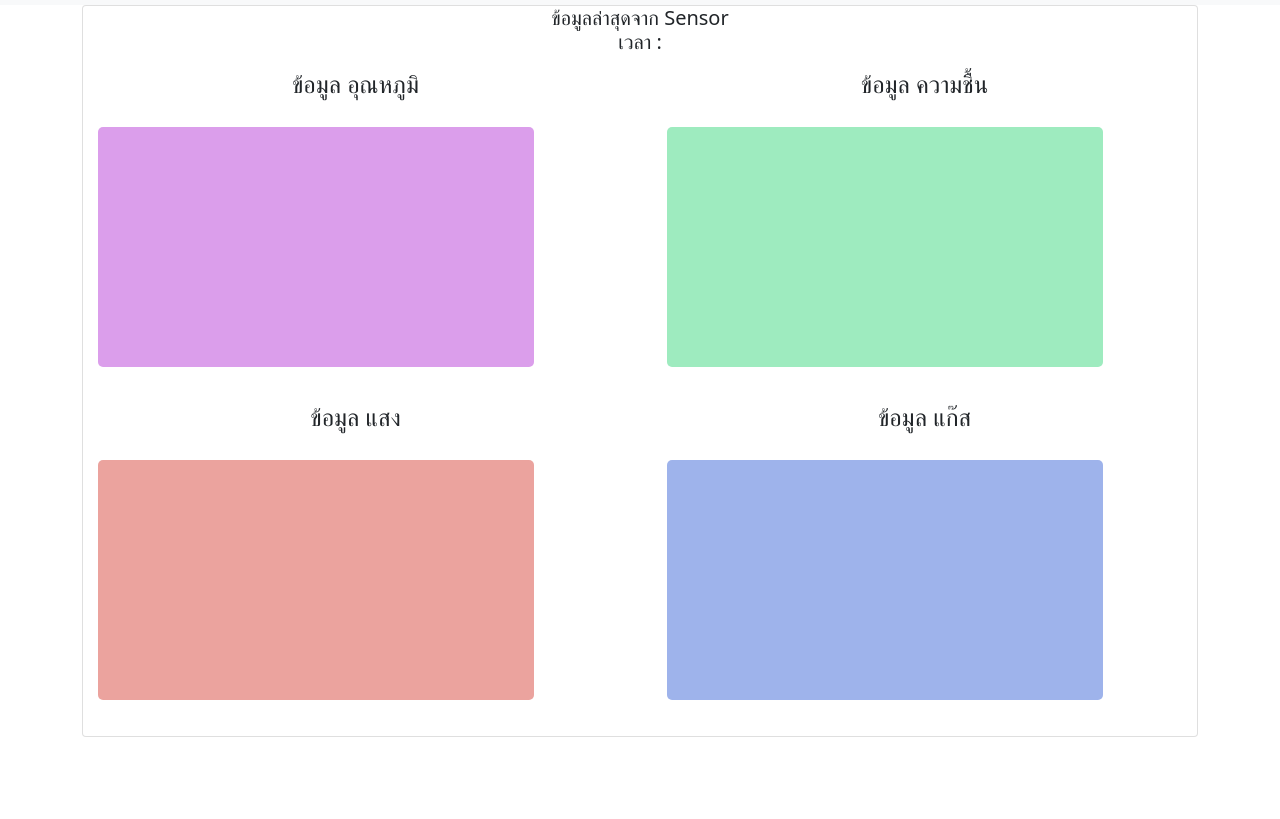
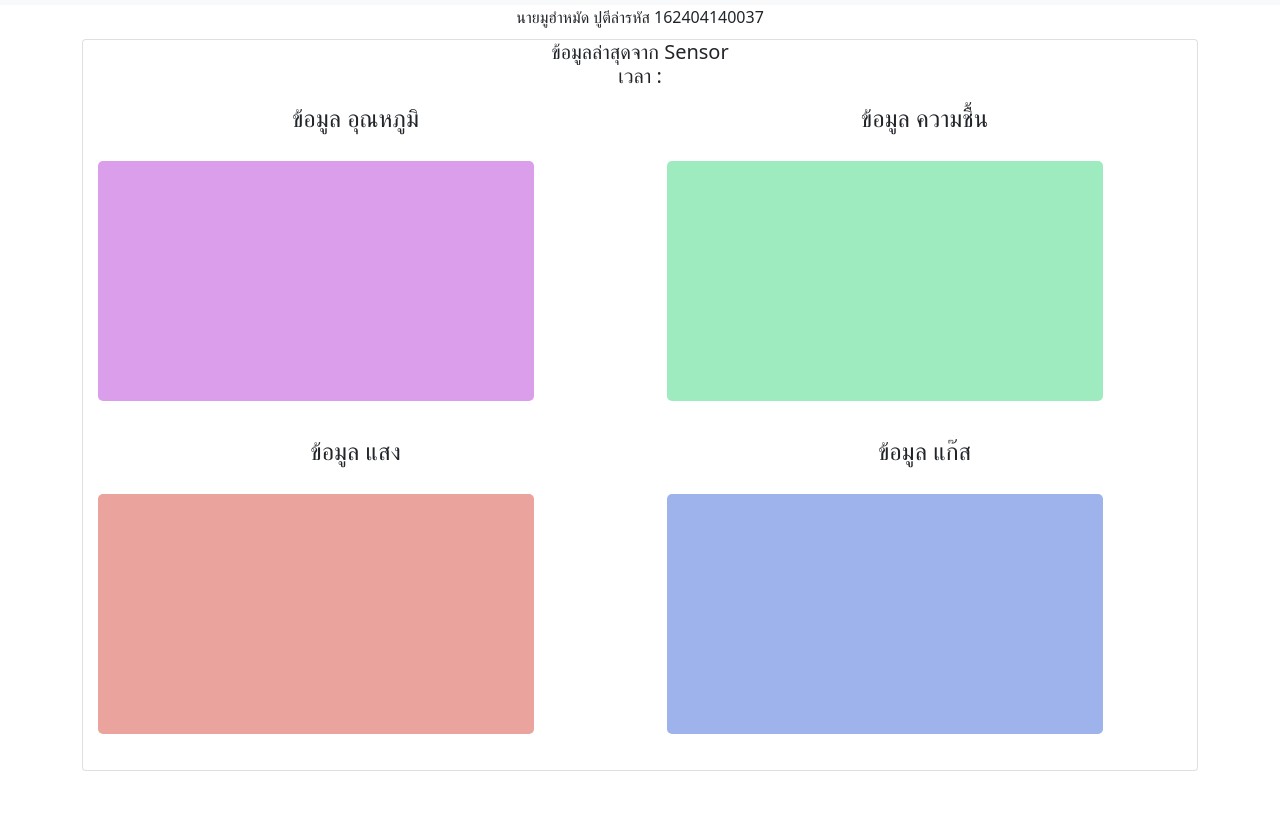
Before and after one commit to mazikdot/Sensor-Mqtt, a plain HTML site: page Project/DataSensorLast.html in a window 1280 px wide. Shown: the part 89-908 px from the top of the page. Before the commit the page ends 874 px from the top, so only its background shows below. Drawn offline with nearby package versions, Linux system fonts and the light colour scheme; no server answers.

Commit message:
จบโปรเจค Sensor

```diff
--- a/Project/DataSensorLast.html
+++ b/Project/DataSensorLast.html
@@ -46,6 +46,9 @@
     </nav>
     <div class="container">
       <div class="row">
+        <div class="col-sm-12 text-center" style="margin-bottom: 10px;">
+          นายมูฮำหมัด ปูตีล่ารหัส 162404140037
+        </div>
         <div class="col-sm-12">
 
             <div class="card">
```
